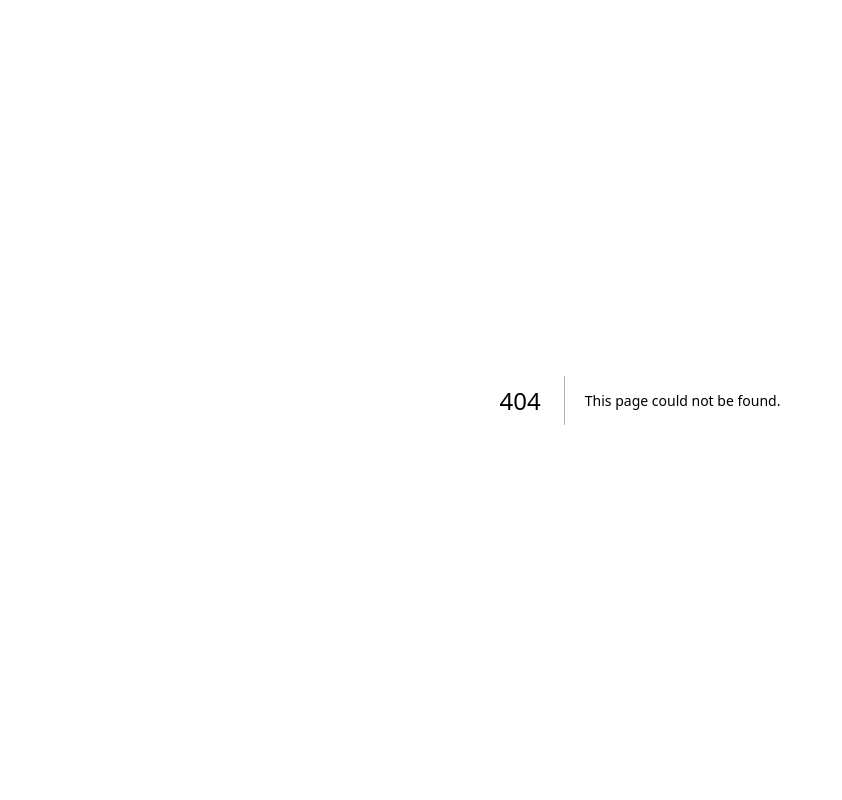
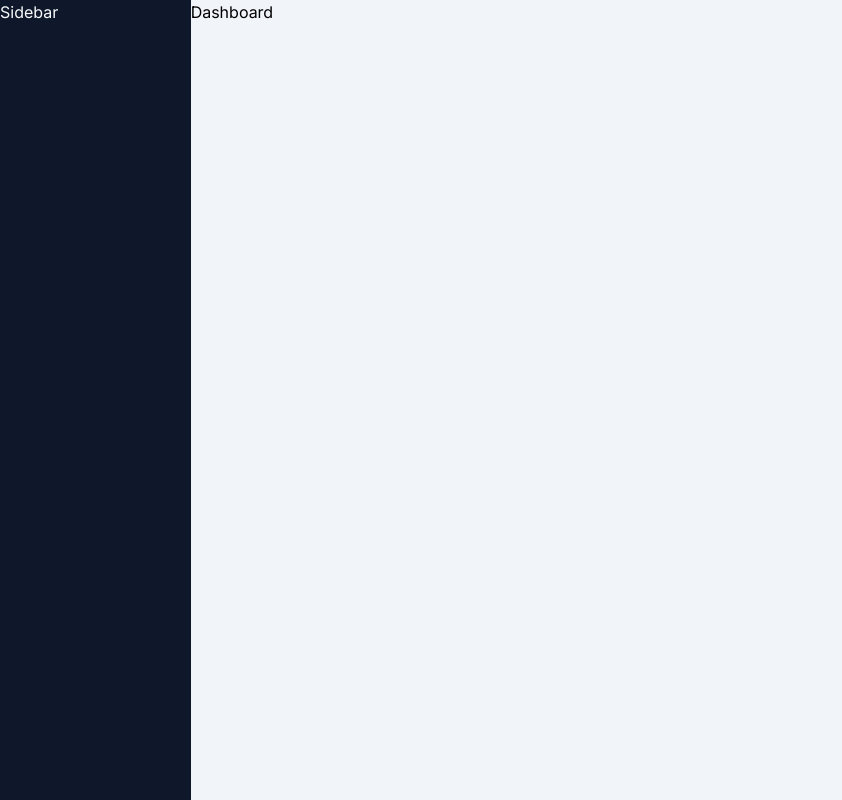
Before and after one commit to CodingKing2003/Inventory-Managemenr-System-SAAS, a Next.js app: page /dashboard/home/overview in a window 1280 px wide. Before the commit this address had no page. Shown: the whole page, without its empty margins (0-842 px from the left). Built offline with nearby package versions, Linux system fonts and the light colour scheme.

Commit message:
Creating the Back office LAYOUT

```diff
--- /dev/null
+++ b/app/(back-office)/dashboard/home/overview/page.jsx
@@ -0,0 +1,11 @@
+import React from 'react'
+
+const Dashboard = () => {
+  return (
+    <div>
+        <h2>Dashboard</h2>
+    </div>
+  )
+}
+
+export default Dashboard
--- /dev/null
+++ b/app/(back-office)/dashboard/home/page.jsx
@@ -0,0 +1,11 @@
+import React from 'react'
+
+const page = () => {
+  return (
+    <div>
+        <h2>Home</h2>
+    </div>
+  )
+}
+
+export default page
--- /dev/null
+++ b/app/(back-office)/layout.jsx
@@ -0,0 +1,16 @@
+import React from 'react'
+
+const layout = ({children}) => {
+  return (
+    <div className='flex '>
+        <div className="w-56 min-h-screen bg-slate-900 text-slate-50 ">
+            Sidebar
+        </div>
+        <main className='w-full bg-slate-100 min-h-screen '>
+            {children}
+        </main>
+    </div>
+  )
+}
+
+export default layout
--- a/app/page.js
+++ b/app/page.js
@@ -1,11 +1,15 @@
 import Image from "next/image";
+import Link from "next/link";
 
 export default function Home() {
   return (
-   <div className="flex items-center justify-center min-h-screen">
-    <h2 className="text-3xl">
+   <div className="flex items-center justify-center min-h-screen flex-col">
+    <h2 className="text-3xl mb-4">
       Home
     </h2>
+    <Link href="/dashboard/home/overview">
+      Dashboard
+    </Link>
 
    </div>
   );
--- /dev/null
+++ b/components/dashboard/Header.jsx
@@ -0,0 +1,9 @@
+import React from 'react'
+
+const Header = () => {
+  return (
+    <div>Header</div>
+  )
+}
+
+export default Header
```
